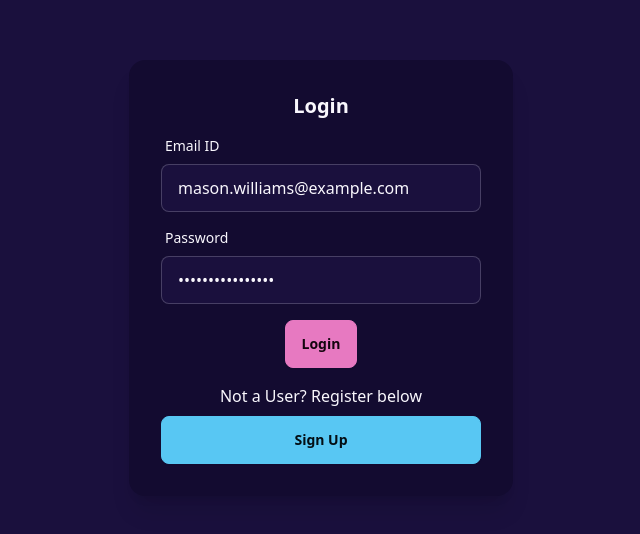
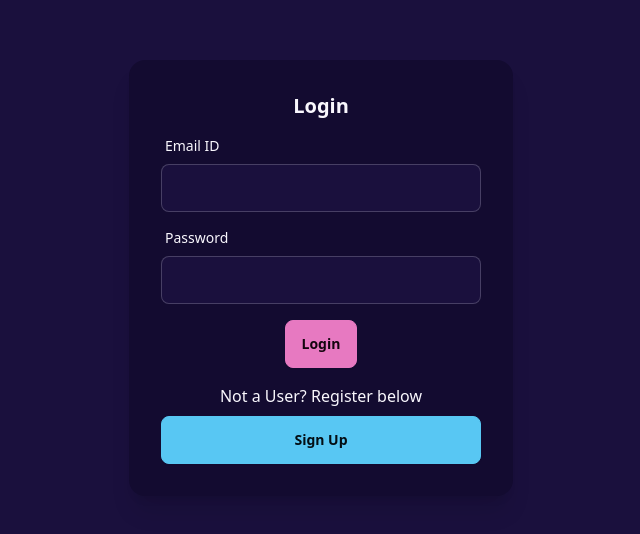
Before and after one commit to suryanva/devTinder-frontend, a React app: page /login in a window 1280 px wide. Shown: the part 122-656 px from the top of the page, without its empty margins (319-959 px from the left). Built offline with nearby package versions, Linux system fonts and the light colour scheme; the HTML template or start-up script is replaced by a standard one.

Commit message:
refactor: clear default login credentials in UI and update documentation with new demo user details

```diff
--- a/src/components/Login.jsx
+++ b/src/components/Login.jsx
@@ -6,8 +6,8 @@ import { useNavigate } from "react-router-dom";
 import { toast } from "react-toastify";
 
 const Login = () => {
-  const [email, setEmail] = useState("mason.williams@example.com");
-  const [password, setPassword] = useState("masonpassword321");
+  const [email, setEmail] = useState("");
+  const [password, setPassword] = useState("");
   const dispatch = useDispatch();
   const navigate = useNavigate();
 
```
Also changed, not shown: 1 other file (tests, documents, lock files or other folders).
